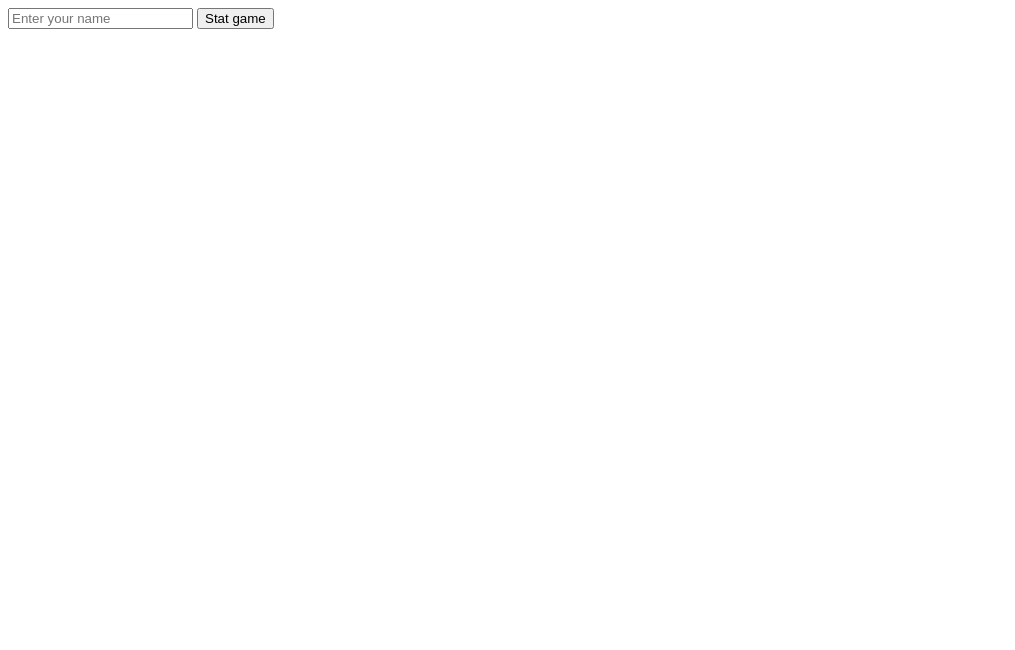
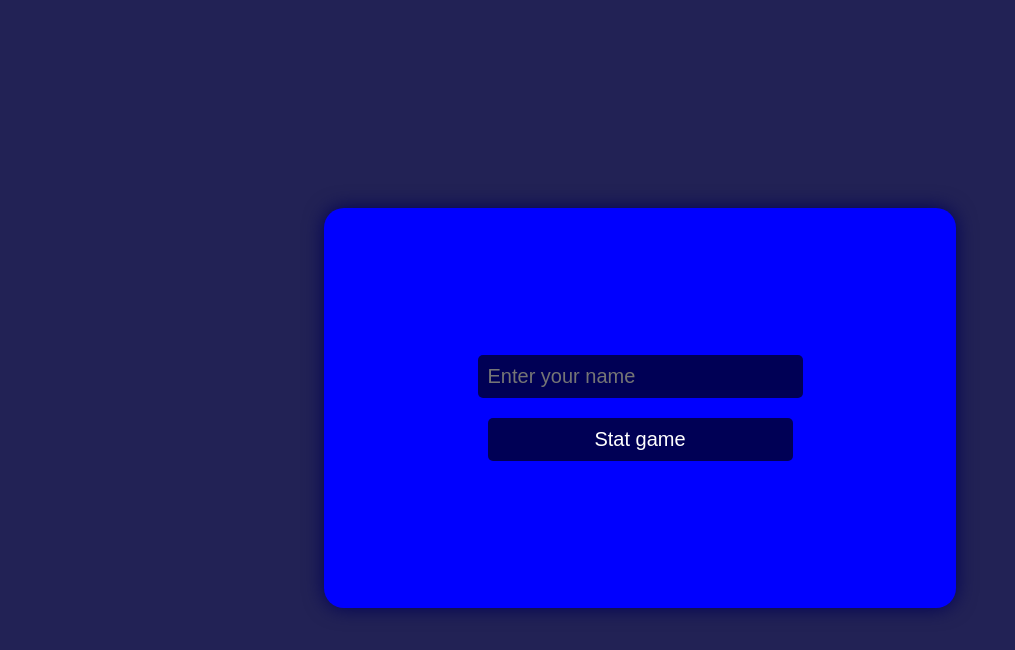
Before and after one commit to raghuramvali20/bingo, a website: page index.html in a window 1280 px wide. Shown: the whole page, without its empty margins (0-1015 px from the left). Drawn offline with Linux system fonts and the light colour scheme.

Commit message:
removed test case of winning and added some css colors

```diff
--- a/game.js
+++ b/game.js
@@ -30,7 +30,7 @@ const randomArr = (n) => {
 };
 randomArr(25);
 
-gridBox.forEach((element, index) => {
+gridBox.forEach((element) => {
     element.addEventListener("click", function changeColor() {
         const num = parseInt(element.textContent);
         if (![...userClickedNumbers[0], ...userClickedNumbers[1]].includes(num) && flag === 0) {
@@ -54,7 +54,7 @@ function Striking(indexes) {
     console.log("Indexes for checking:", indexes);
 
     if ([0, 1, 2, 3, 4].every((element) => indexes.includes(element)))
-        strikedRows += 5; // changed for testing
+        strikedRows += 1;
     if ([5, 6, 7, 8, 9].every((element) => indexes.includes(element)))
         strikedRows += 1;
     if ([10, 11, 12, 13, 14].every((element) => indexes.includes(element)))
--- a/index.html
+++ b/index.html
@@ -4,6 +4,48 @@
     <meta charset="UTF-8">
     <meta name="viewport" content="width=device-width, initial-scale=1.0">
     <title>BINGO Game</title>
+    <style>
+        body{
+            display: flex;
+            justify-content: center;
+            align-items: center;
+            height: 100vh;
+            background-color: #225;
+        }
+        main{
+            background-color: blue;
+            width: 50%;
+            height: 50%;
+            display: flex;
+            justify-content: center;
+            align-items: center;
+            flex-direction: column;
+            border-radius: 20px;
+            box-shadow: 0 0 20px #005;
+        }
+        form{
+            display: flex;
+            flex-direction: column;
+            justify-content: space-evenly;
+            align-items: center;
+        }
+        form>input, form>button{
+            padding: 10px;
+            margin: 10px;
+            border-radius: 5px;
+            border: none;
+            font-size: 20px;
+            width: 100%;
+            background-color: #005;
+            color: white;
+        }
+        form>input{
+            outline: none;
+        }
+        form>button{
+            cursor: pointer;
+        }
+    </style>
 </head>
 <body>
     <main>
```
Also changed, not shown: game.html (+6 -1 lines).
